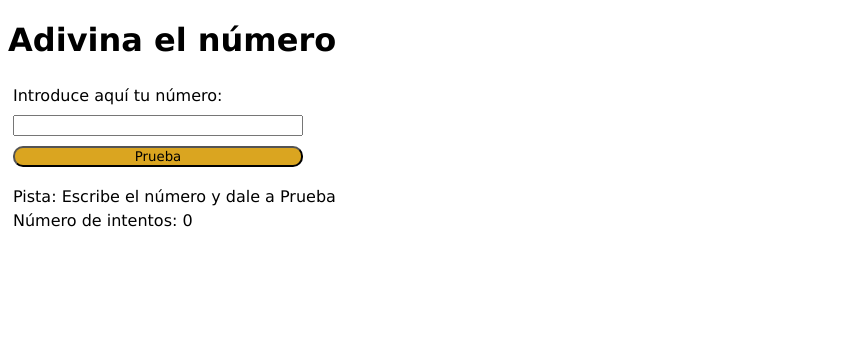
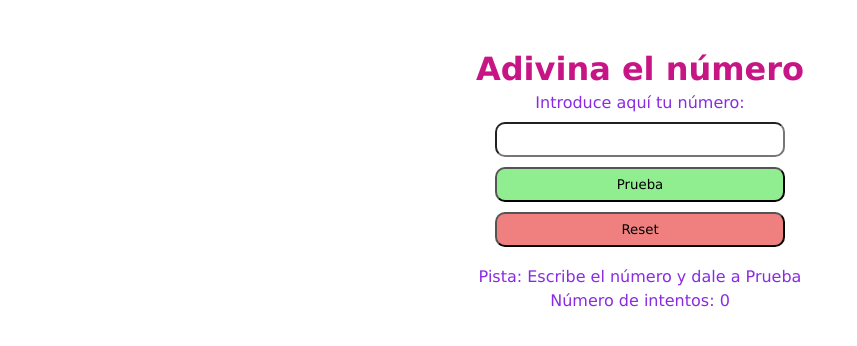
Before and after one commit to carpanla/evaluacion-intermedia-modulo-2-carpanla, a plain HTML site: page index.html in a window 1280 px wide. Shown: the whole page, without its empty margins (0-857 px from the left). Drawn offline with Linux system fonts and the light colour scheme.

Commit message:
add issues improvements

```diff
--- a/css/style.css
+++ b/css/style.css
@@ -1,10 +1,14 @@
 * {
+    margin: 0 auto;
     font-family: Verdana, Geneva, Tahoma, sans-serif;
     box-sizing: border-box;
 }
 
-
-
+.title{
+    color: mediumvioletred;
+    text-align: center;
+    margin-top: 50px;
+}
 .form {
     display: flex;
     flex-direction: column;
@@ -12,20 +16,33 @@
 }
 .label {
     padding: 5px;
+    color: blueviolet;
 }
 .form__input {
     margin: 5px;
+    border-radius: 10px;
+    height: 35px;
 }
 .form__button {
     margin: 5px;
-    background-color: goldenrod;
+    background-color: lightgreen;
     border-radius: 10px;
+    height: 35px;
 }
-
+.reset {
+    margin: 5px;
+    background-color: lightcoral;
+    border-radius: 10px;
+    height: 35px;
+}
 .text__clue {
     padding-top: 10px;
     margin: 5px;
+    color: blueviolet;
+    text-align: center;
 }
 .text__counter {
     margin: 5px;
+    color: blueviolet;
+    text-align: center;
 }
--- a/index.html
+++ b/index.html
@@ -9,13 +9,15 @@
 </head>
 <body>
     <h1 class="title">Adivina el número</h1>
-    <form class="form" action="#">
-        <label class="label">Introduce aquí tu número:</label>
-        <input class="form__input" type="number" />
+    <form class="form" action="#" method="POST">
+        <label class="label" for="number">Introduce aquí tu número:</label>
+        <input class="form__input" type="number" id="number" />
         <input class="form__button" type="button" value="Prueba" />
+        <button class="reset" type="reset">Reset</button>
     </form>
     <p class="text__clue">Pista: Escribe el número y dale a Prueba</p>
     <p class="text__counter">Número de intentos: 0</p>
+
     <script type="text/javascript" src="./js/main.js"></script>
 </body>
 </html>
--- a/js/main.js
+++ b/js/main.js
@@ -1,9 +1,12 @@
 'use strict';
 
+const form = document.querySelector('.form');
 const inputNumber = document.querySelector('.form__input');
 const button = document.querySelector('.form__button');
+const buttonReset = document.querySelector('.reset');
 const clue = document.querySelector('.text__clue');
 const textCounter = document.querySelector('.text__counter');
+
 let counter = 0;
 
 //Primero hay que generar el número aleatorio
@@ -12,58 +15,66 @@ function getRandomNumber(max) {
   return Math.ceil(Math.random() * max);
 }
 
-const randomNumber = getRandomNumber(100);
+let randomNumber = getRandomNumber(100);
 console.log(randomNumber);
 
 button.addEventListener('click', getRandomNumber);
 
 //Necesito comparar el número introducido con el número generado, ya que en función de eso aparecerá un mensaje u otro.
 
-function compareNumbers () {
+function compareNumbers() {
   console.log('llamando');
   const inputNumberValue = parseInt(inputNumber.value);
 
   if (inputNumberValue > 100) {
     console.log('El número debe estar entre 1 y 100');
-        return clue.innerHTML = "El número debe estar entre 1 y 100.";
+    return clue.innerHTML = 'El número debe estar entre 1 y 100.';
   }
   else if (inputNumberValue < 1) {
     console.log('El número debe estar entre 1 y 100');
-        return clue.innerHTML = "El número debe estar entre 1 y 100.";
+    return clue.innerHTML = 'El número debe estar entre 1 y 100.';
   }
   else if (inputNumberValue > randomNumber) {
     console.log('El número es demasiado alto');
-        clue.innerHTML = "El número es demasiado alto.";
+    clue.innerHTML = 'El número es demasiado alto.';
   }
   else if (inputNumberValue < randomNumber) {
     console.log('El número es demasiado bajo');
-        clue.innerHTML = "El número es demasiado bajo.";
+    clue.innerHTML = 'El número es demasiado bajo.';
   }
   else  if (inputNumberValue === randomNumber){
-        clue.innerHTML = "¡¡¡Has ganado campeona!!!";
+    clue.innerHTML = '¡¡¡Has ganado campeona!!!';
   }
-};
-/*if (userNumberValue > 100) {
-    console.log('El número debe estar entre 0 y 100.');
-    return tipMessage.innerHTML = 'El número debe estar entre 0 y 100.';
-} else if (userNumberValue === randomNumber) {
-    console.log('Has ganado');
-    return tipMessage.innerHTML = 'Has ganado campeona!!!';
-} else if (userNumberValue < randomNumber) {
-    console.log('Demasiado bajo.');
-    return tipMessage.innerHTML = `Demasiado bajo.`;
-} else if (userNumberValue > randomNumber) {
-    console.log('Demasiado alto.');
-    return tipMessage.innerHTML = `Demasiado alto.`;
-}*/
-button.addEventListener('click', compareNumbers);
+  else {
+    clue.innerHTML = '¡Vamos! Introduce un número.';
+  }
+}
 
 //Hago la función contador para que me indique el número de intentos
 
 function numberCounter (){
   counter = counter + 1;
-
   textCounter.innerHTML = `Número de intentos: ${counter}`;
 }
 
 button.addEventListener('click', numberCounter);
+
+//Función para habilitar tecla enter
+
+function submitHandler(event){
+  event.preventDefault(); //para que no se recargue la página por defecto
+  compareNumbers(); //la función que he definido al principio!!
+  numberCounter();
+}
+
+form.addEventListener('submit', submitHandler);
+button.addEventListener('click', compareNumbers);
+
+//Función para resetear
+
+function reset(){
+  document.location.reload();
+}
+
+buttonReset.addEventListener('click', reset);
+//document.location.reload();
```
Lines whose indentation alone changed are shown as unchanged.
